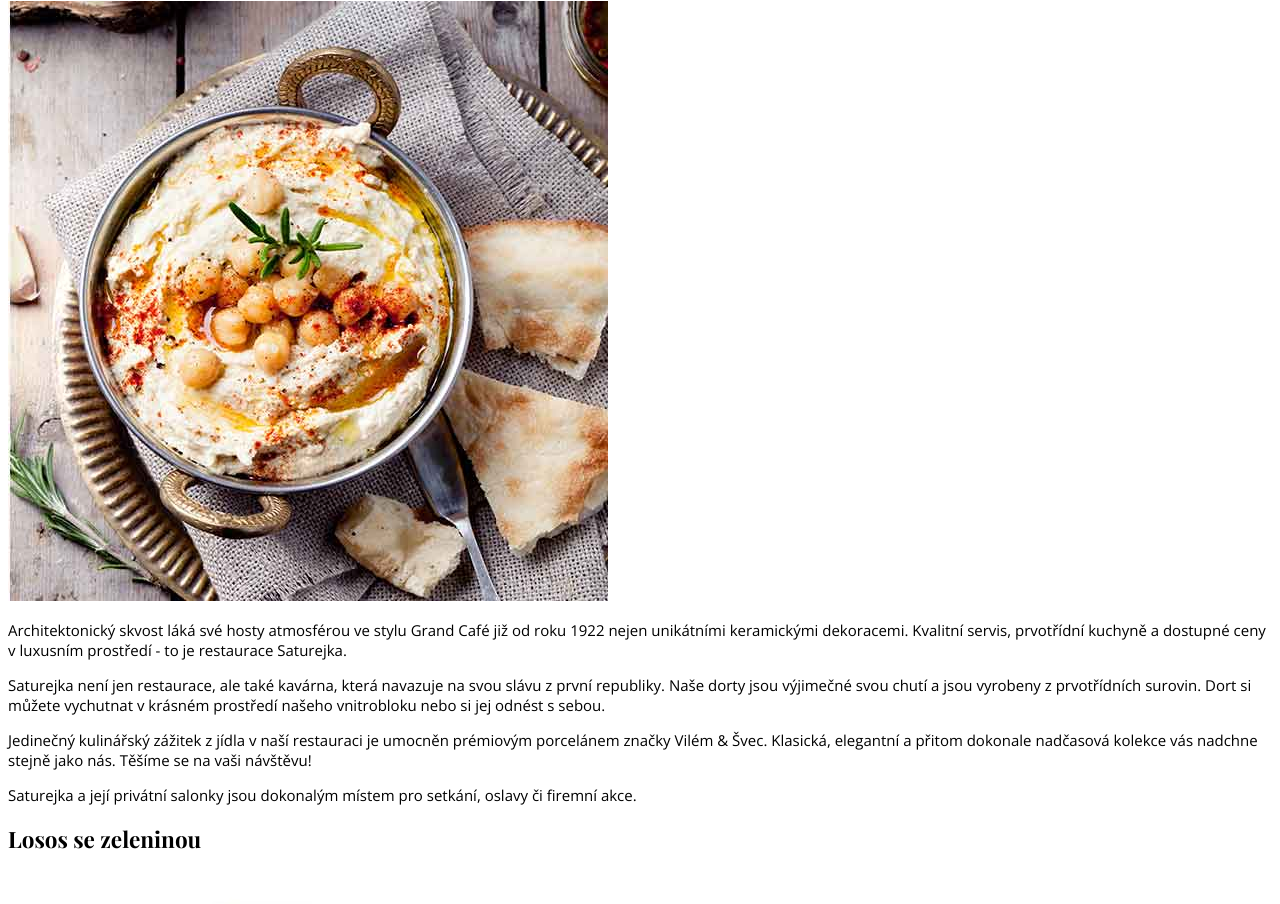
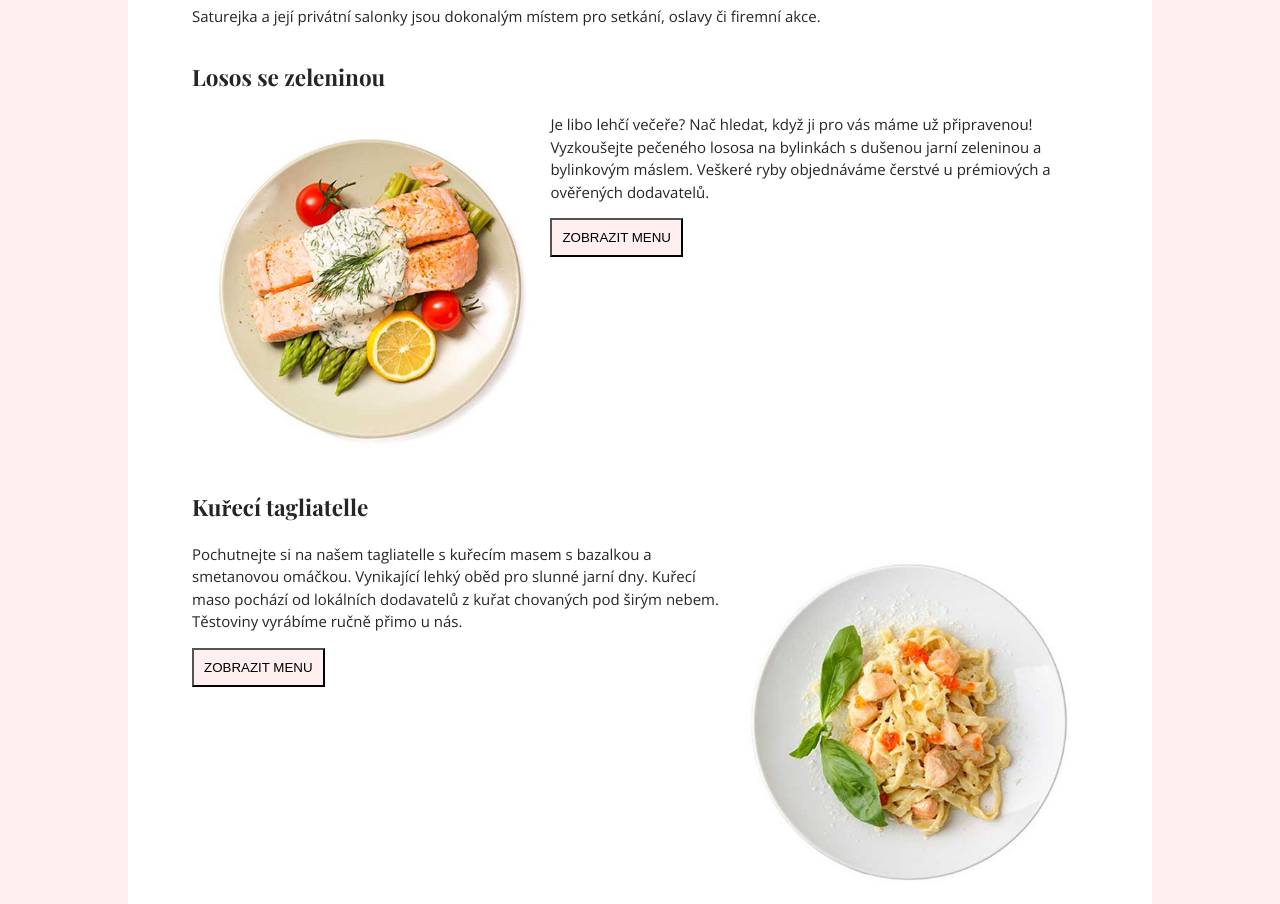
Before and after one commit to jarmilahavirova/cviceni-saturejka, a plain HTML site: page index.html in a window 1280 px wide. Shown: the part 892-1796 px from the top of the page. Drawn offline with nearby package versions, Linux system fonts and the light colour scheme.

Commit message:
Základní nastylování stránky

```diff
--- a/style.css
+++ b/style.css
@@ -1,11 +1,63 @@
 @import url("https://fonts.googleapis.com/css?family=Open+Sans:300|Playfair+Display:700&display=swap&subset=latin-ext");
 
-html {
+body {
+  color: #282425;
+  background-color: #ffefef;
   font-family: "Open Sans", sans-serif;
   font-size: 15px;
+  font-weight: 300;
+  margin: 0;
+  line-height: 1.5;
+}
+
+.hlavicka {
+  text-align: center;
 }
 
 h1,
 h2 {
   font-family: "Playfair Display", serif;
+  font-weight: bold;
 }
+
+h1 {
+  text-align: center;
+  font-size: 48px;
+}
+
+section {
+  background-color: #fff;
+  padding: 0 5% 0 5%;
+  margin: 0 10% 0 10%;
+  overflow: auto;
+}
+
+.uvod img {
+  width: 32%;
+}
+
+.foto-losos,
+.foto-dezert {
+  float: left;
+  width: 40%;
+}
+
+.foto-pasta {
+  float: right;
+  width: 40%;
+}
+
+.do-menu {
+  background-color: #ffefef;
+  padding: 10px;
+}
+
+.do-menu:hover,
+.do-menu:focus {
+  font-weight: 700;
+}
+
+.paticka {
+  padding: 30px 25% 30px 25%;
+  text-align: center;
+}
```
